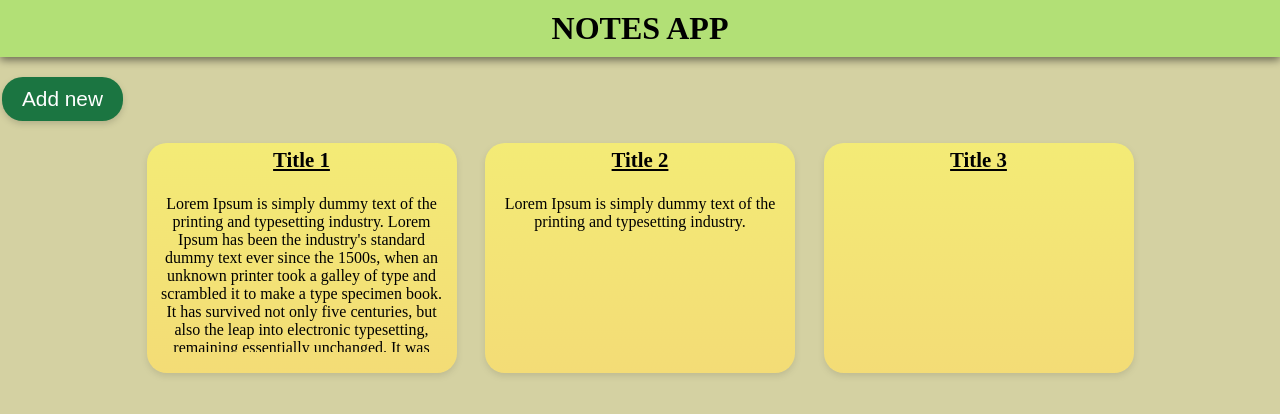
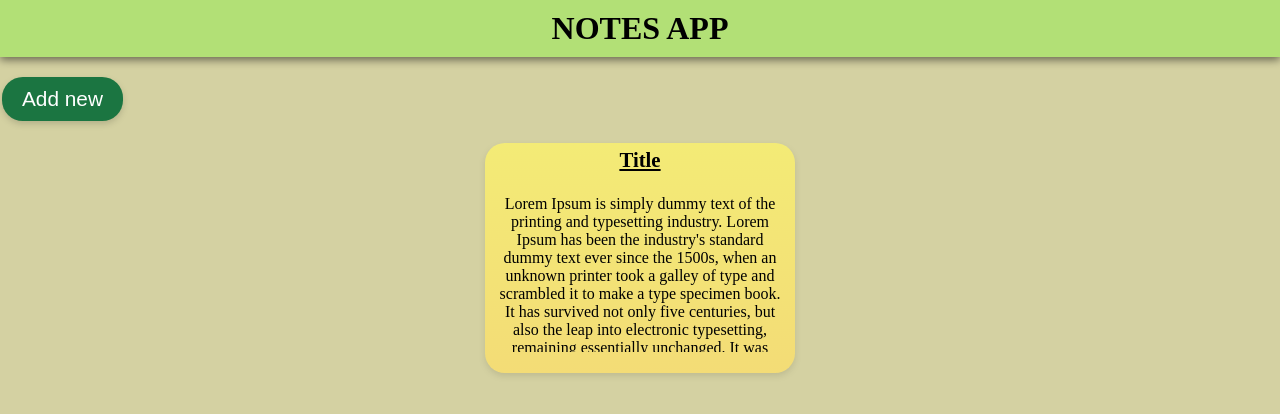
Before and after one commit to nedimdzanic/notes-app, a React (Create React App) app: page / in a window 1280 px wide. Shown: the top 414 px of the page. Built offline with nearby package versions, Linux system fonts and the light colour scheme; a web font is replaced by a local one.

Commit message:
feat: notes list component

```diff
--- a/src/App.js
+++ b/src/App.js
@@ -1,14 +1,14 @@
 import Header from "./components/Header/Header";
-import Notes from "./components/Notes/Notes";
+import NotesList from "./components/Notes/NotesList";
 import Button from "./components/UI/Button";
-import classes from "./components/Notes/Notes.module.css";
+import classes from "./components/Notes/NotesList.module.css";
 
 const App = () => {
   return (
     <>
       <Header />
       <Button className={classes.container}>Add new</Button>
-      <Notes />
+      <NotesList />
     </>
   );
 };
--- a/src/components/Notes/Notes.js
+++ b/src/components/Notes/Notes.js
@@ -1,10 +1,10 @@
 import classes from "./Notes.module.css";
 
-const Notes = () => {
+const Notes = (props) => {
   return (
-    <section className={classes.container}>
+    <>
       <div className={classes.card}>
-        <h2>Title 1</h2>
+        <h2>Title</h2>
         <p className={classes.description}>
           Lorem Ipsum is simply dummy text of the printing and typesetting
           industry. Lorem Ipsum has been the industry's standard dummy text ever
@@ -17,20 +17,7 @@ const Notes = () => {
           including versions of Lorem Ipsum.
         </p>
       </div>
-
-      <div className={classes.card}>
-        <h2>Title 2</h2>
-        <p className={classes.description}>
-          Lorem Ipsum is simply dummy text of the printing and typesetting
-          industry.
-        </p>
-      </div>
-
-      <div className={classes.card}>
-        <h2>Title 3</h2>
-        <p className={classes.description}></p>
-      </div>
-    </section>
+    </>
   );
 };
 
--- a/src/components/Notes/Notes.module.css
+++ b/src/components/Notes/Notes.module.css
@@ -1,13 +1,5 @@
 @import "../../styles/colors.css";
 
-.container {
-  /*border: 1px solid red;*/
-  display: flex;
-  flex-wrap: wrap;
-  justify-content: space-evenly;
-  max-width: 80%;
-  margin: 0 auto;
-}
 .card {
   background-image: linear-gradient(var(--yellow_1), var(--yellow_2));
   width: 300px;
--- /dev/null
+++ b/src/components/Notes/NotesList.js
@@ -0,0 +1,12 @@
+import Notes from "./Notes";
+import classes from "./NotesList.module.css";
+
+const NotesList = () => {
+  return (
+    <section className={classes.container}>
+      <Notes />
+    </section>
+  );
+};
+
+export default NotesList;
--- /dev/null
+++ b/src/components/Notes/NotesList.module.css
@@ -0,0 +1,7 @@
+.container {
+  display: flex;
+  flex-wrap: wrap;
+  justify-content: space-evenly;
+  max-width: 80%;
+  margin: 0 auto;
+}
```
